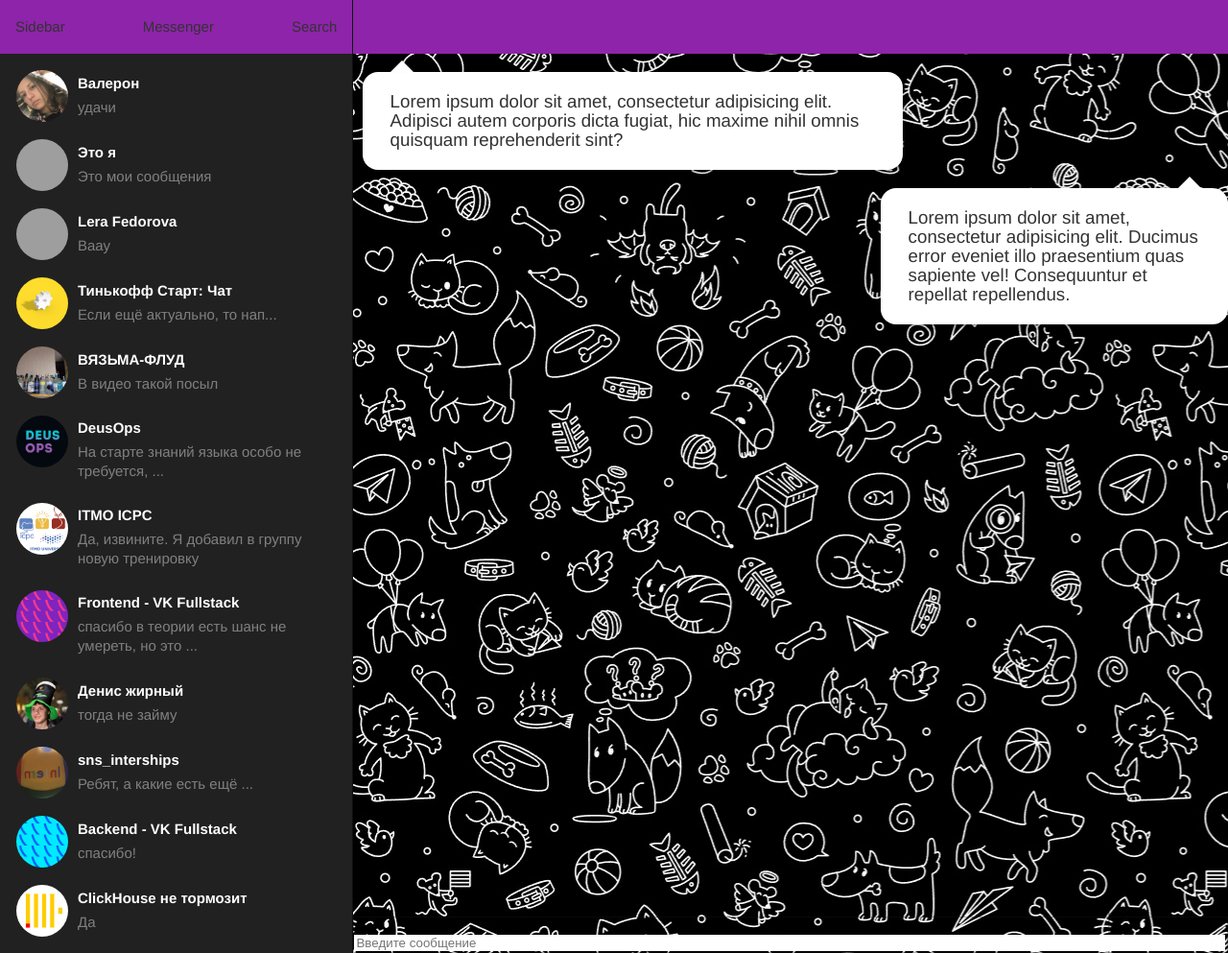
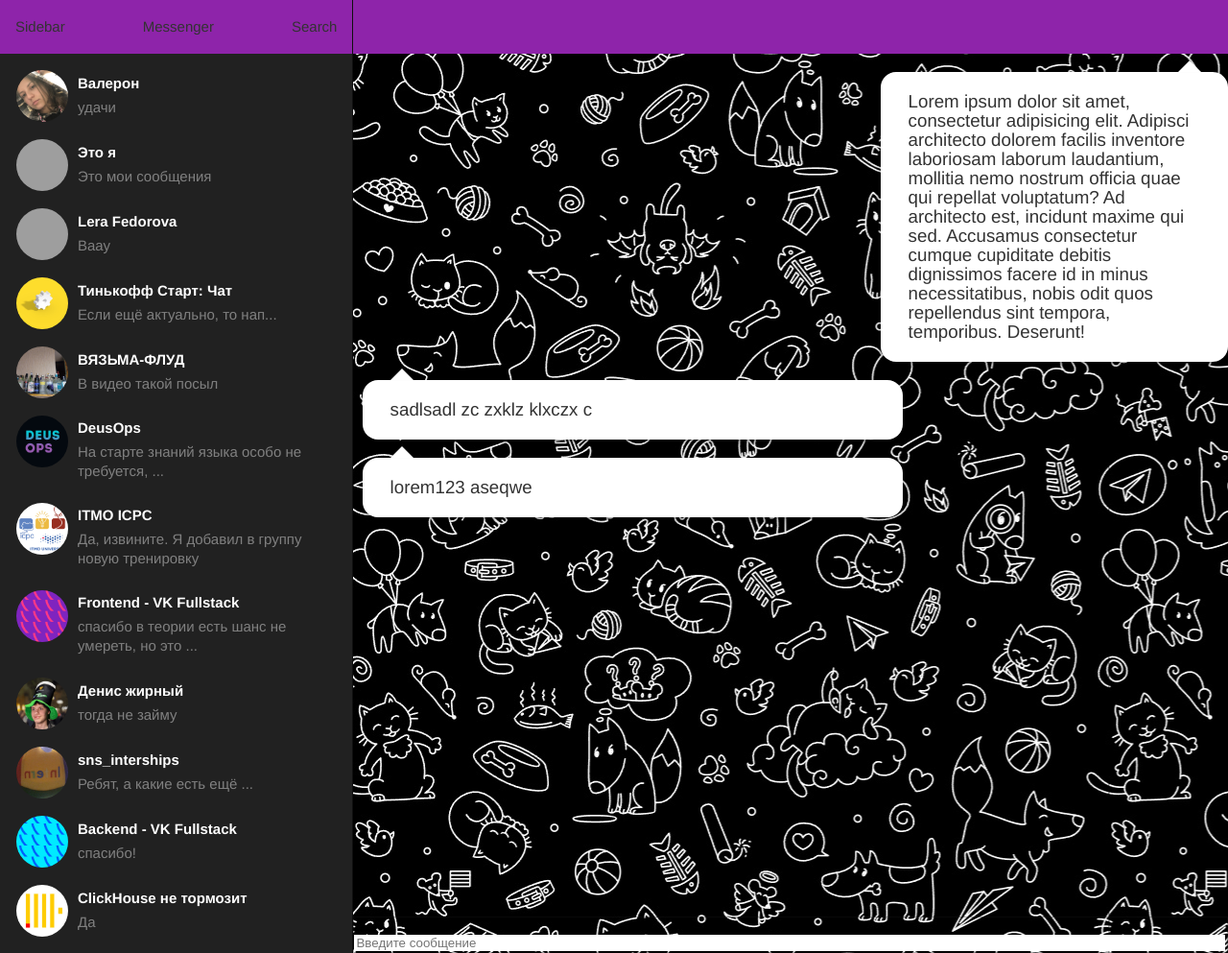
Before and after one commit to DoKep2/2022-2-VK-EDU-FS-Frontend-S-ELIZBARASHVILI, a website built with webpack: page simple-chat/src/index.html in a window 1280 px wide. Shown: the whole page at 96% size. Built offline with nearby package versions, Linux system fonts and the light colour scheme; grey boxes are pictures that could not be loaded.

Commit message:
feature/hw2-fix-order

```diff
--- a/simple-chat/src/index.html
+++ b/simple-chat/src/index.html
@@ -164,10 +164,6 @@
     <div class="dialog-header header">
     </div>
     <div class="dialog-data">
-        <p class="user"> Lorem ipsum dolor sit amet, consectetur adipisicing elit. Adipisci autem corporis dicta fugiat,
-            hic maxime nihil omnis quisquam reprehenderit sint?</p>
-        <p class="me">Lorem ipsum dolor sit amet, consectetur adipisicing elit. Ducimus error eveniet illo praesentium
-            quas sapiente vel! Consequuntur et repellat repellendus.</p>
     <form class="form" action="/">
             <div class="message"></div>
             <input class="form-input" name="message-text" placeholder="Введите сообщение" type="text">
--- a/simple-chat/src/index.js
+++ b/simple-chat/src/index.js
@@ -63,10 +63,12 @@ function reloadMessages(localStorageKey){
 
 function showMessages(localStorageKey) {
     const history = JSON.parse(localStorage.getItem(localStorageKey));
+    if(history == null) return
     let lastMessage = document.querySelector(LAST_MESSAGE_SELECTOR);
     if (lastMessage == null) {
         lastMessage = document.querySelector(".dialog-header")
     }
+    history.reverse()
     history.forEach(h => {
         const newDiv = document.createElement(P_TAG_NAME);
         newDiv.setAttribute(CLASS_ATTRIBUTE_NAME, h.name);
@@ -82,4 +84,5 @@ function sendMessage(text, localStorageKey) {
     currentHistory.push(message);
     localStorage.setItem(localStorageKey, JSON.stringify(currentHistory));
 }
+setExampleMessages()
 showMessages("chatHistory")
```
